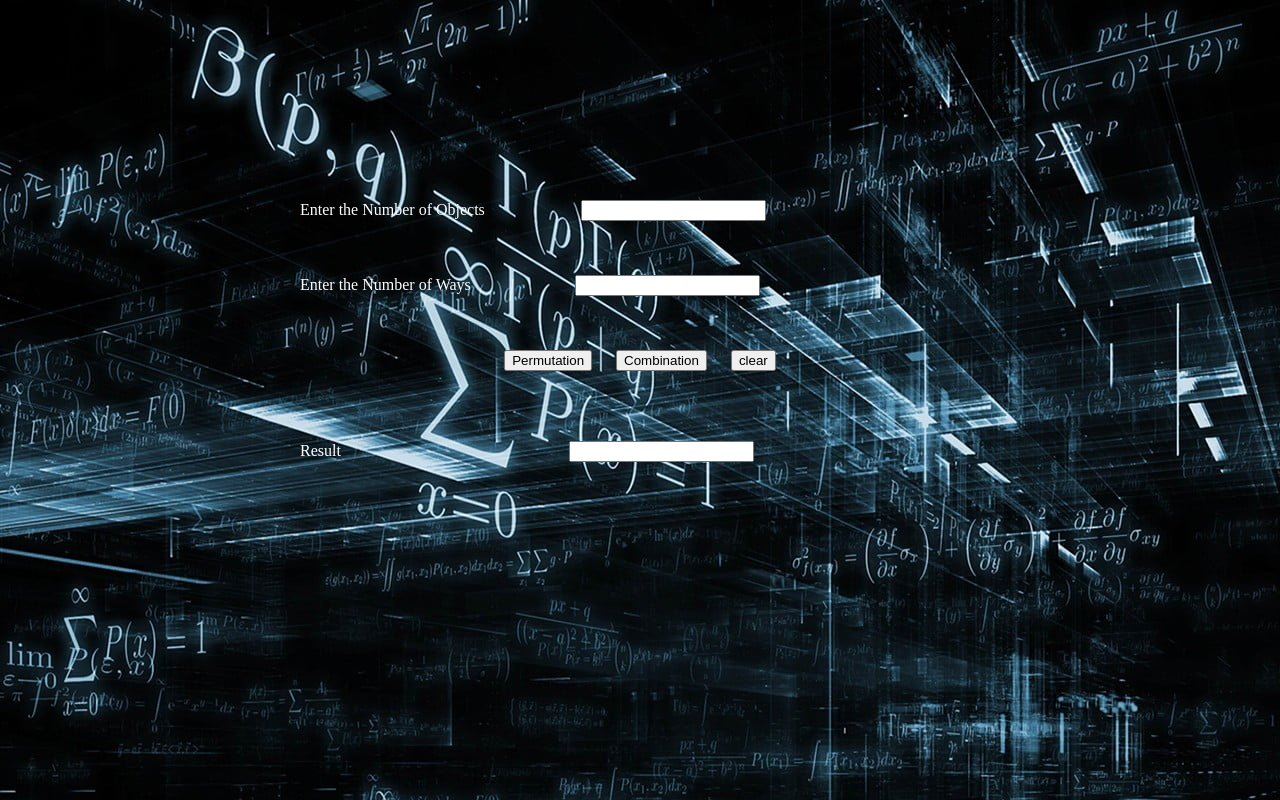
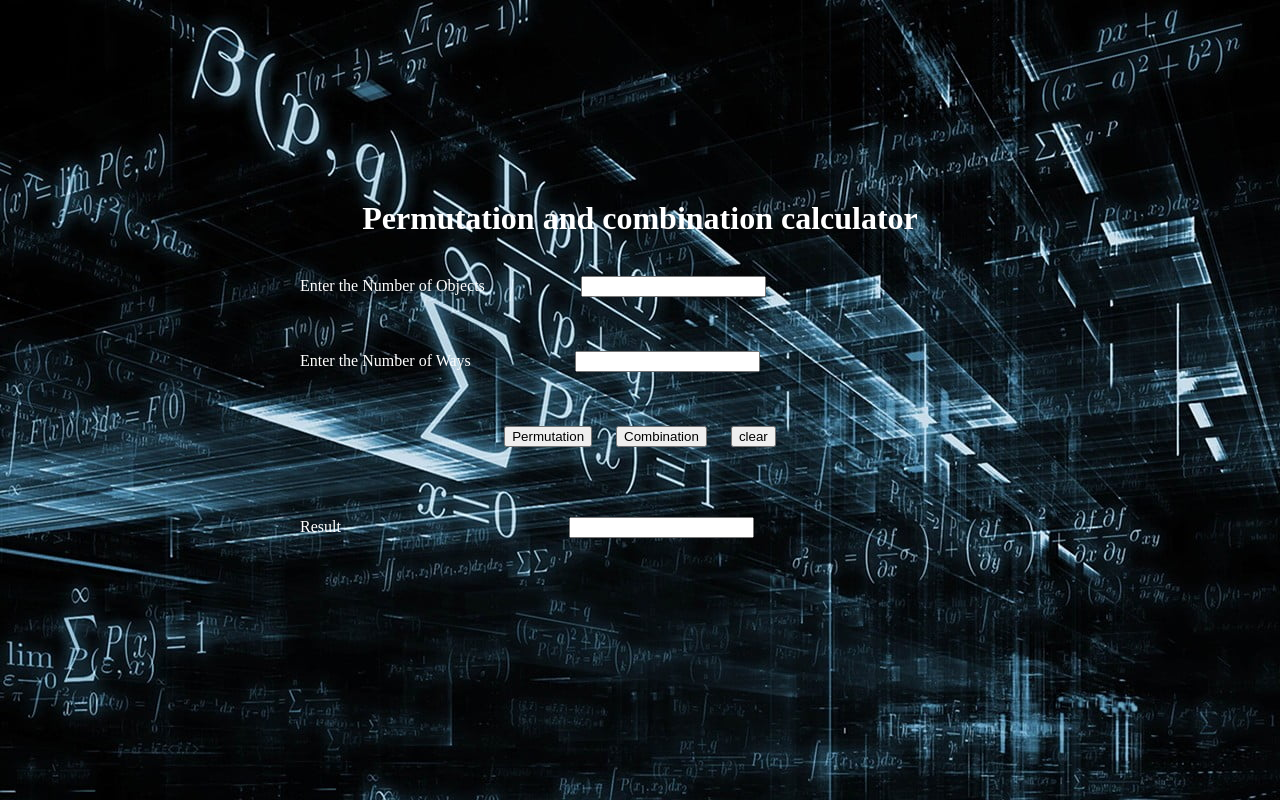
Before and after one commit to roshanantony780/Roshan-Antony, a plain HTML site: page index.html in a window 1280 px wide. Drawn offline with Linux system fonts and the light colour scheme.

Commit message:
Update index.html

```diff
--- a/index.html
+++ b/index.html
@@ -47,6 +47,9 @@ else{
 }
 </script>
 <body background="maths.jpg" topmargin="200px" leftmargin="300px">
+	<H1 align="Center"><font color="White">Permutation and combination calculator</font></H1>
+	&nbsp;&nbsp;&nbsp;&nbsp;&nbsp;&nbsp;&nbsp;&nbsp;&nbsp;&nbsp;&nbsp;&nbsp;&nbsp;
+		&nbsp;&nbsp;&nbsp;&nbsp;&nbsp;&nbsp;&nbsp;&nbsp;&nbsp;&nbsp;
 <form name="f1">
 	<font color="White" >Enter the Number of Objects </font>
 		&nbsp;&nbsp;&nbsp;&nbsp;&nbsp;&nbsp;&nbsp;&nbsp;&nbsp;&nbsp;&nbsp;&nbsp;&nbsp;
```
